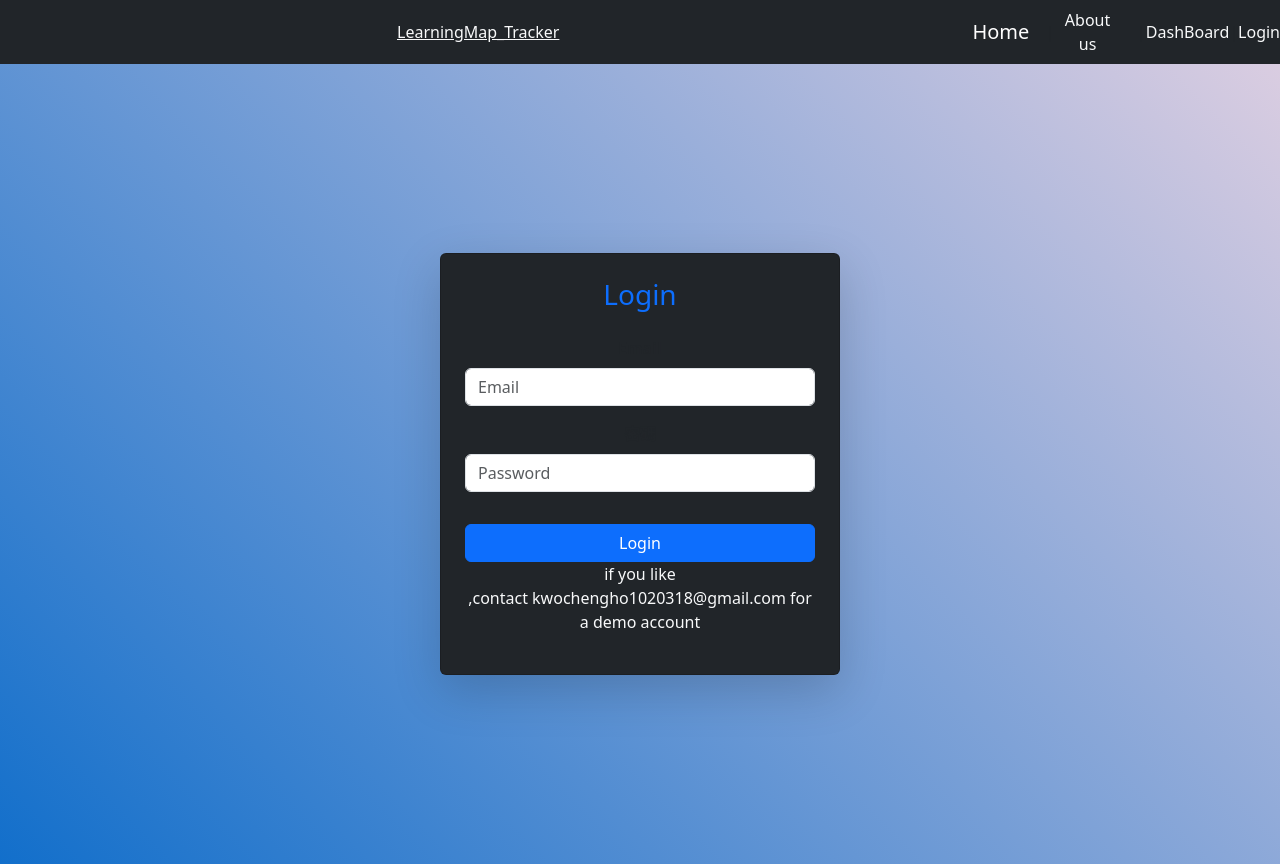
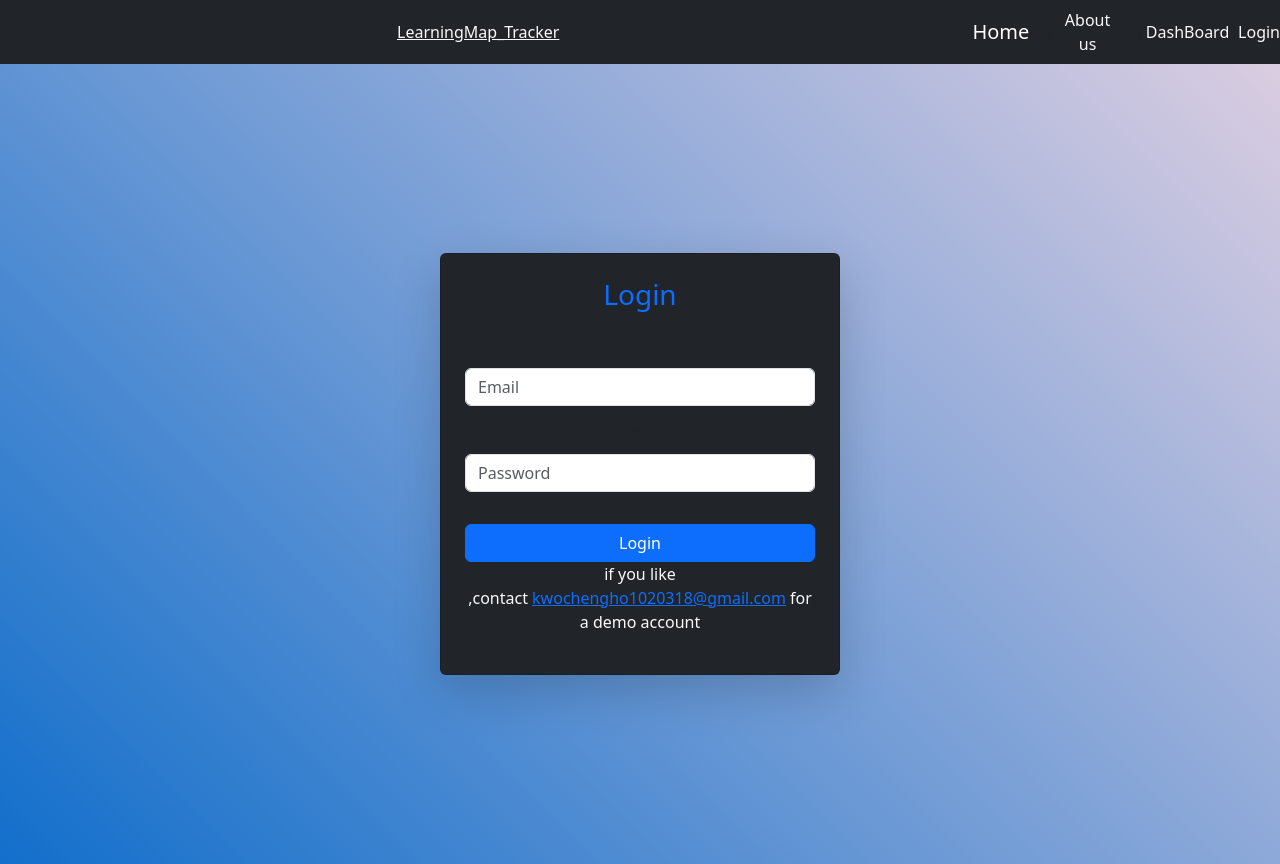
Before and after one commit to kwochengho1020318/LearningMap_Tracker, a React (Create React App) app in the folder lmt_web/: page /#/login in a window 1280 px wide. Built offline with nearby package versions, Linux system fonts and the light colour scheme; no server answers.

Commit message:
fixsomeerror

```diff
--- a/lmt_web/src/Login.js
+++ b/lmt_web/src/Login.js
@@ -1,4 +1,4 @@
-import React, { useEffect, useRef, useState } from "react";
+import React, {  useState } from "react";
 import "./App.css";
 import "../node_modules/bootstrap/dist/css/bootstrap.min.css";
 import "./Chatbot.css";
@@ -75,7 +75,7 @@ const navigate = useNavigate();
           >
             {loading ? "Login..." : "Login"}
           </button>
-          <p className="text-light"> if you like<br/>,contact <a>kwochengho1020318@gmail.com</a> for a demo account</p>
+          <p className="text-light"> if you like<br/>,contact <a href="mailto:kwochengho1020318@gmail.com">kwochengho1020318@gmail.com</a> for a demo account</p>
         </form>
       </div>
     </div>
--- a/lmt_web/src/Tracker.js
+++ b/lmt_web/src/Tracker.js
@@ -142,7 +142,7 @@ export default function TrackerPage() {
       }
     }
     fetchMenu();
-  }, [uuid])
+  }, [uuid,navigate])
   return (
     <div className="d-flex  base">
       {/* 左側 Sidebar */}
```
